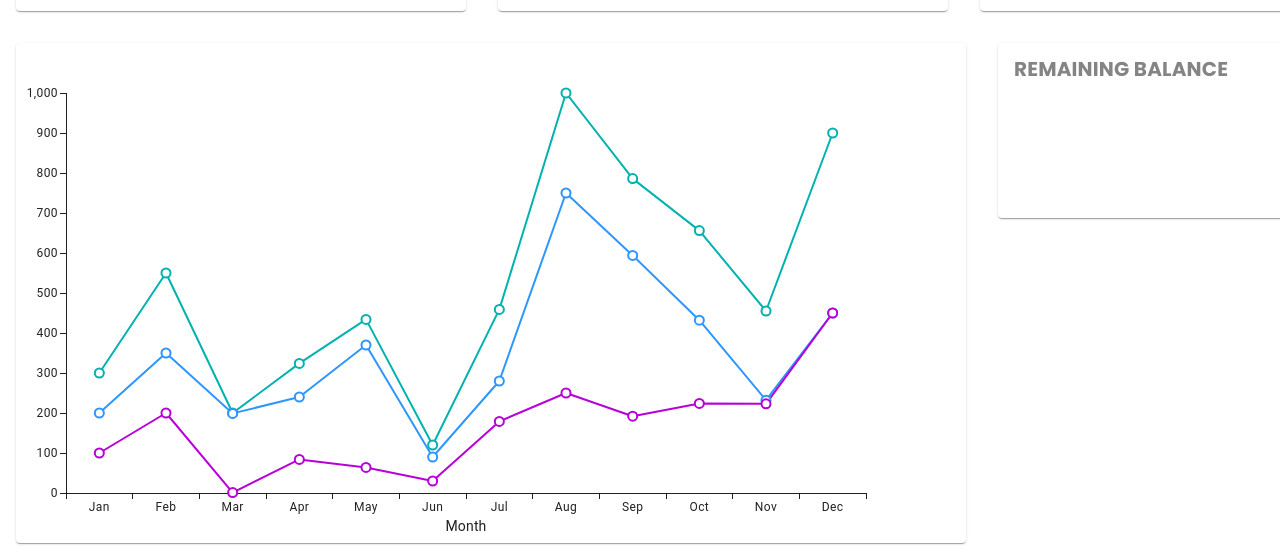
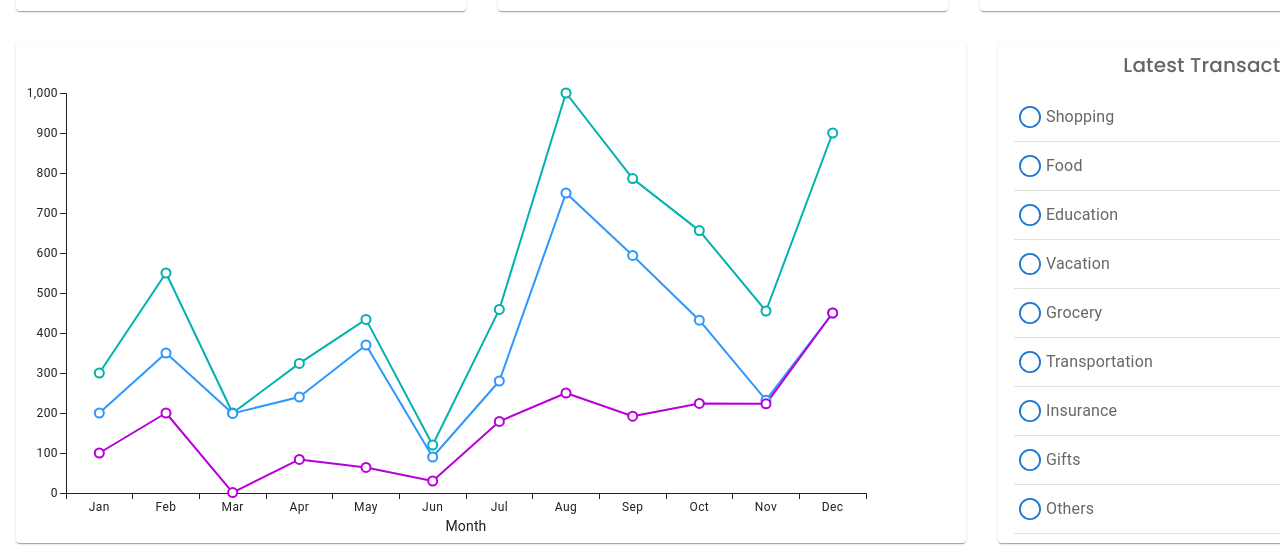
Before and after one commit to anumithasp/expense-tracker, a React (Create React App) app: page /dashboard in a window 1280 px wide. Shown: the part 250-806 px from the top of the page. Built offline with nearby package versions, Linux system fonts and the light colour scheme; no server answers.

Commit message:
dashboard changes

```diff
--- /dev/null
+++ b/src/components/LogDetails/LogDetails.css
@@ -0,0 +1,5 @@
+.transaction-details{
+    h5{
+        padding-top: 10px;
+    }
+}
--- a/src/components/LogDetails/LogDetails.jsx
+++ b/src/components/LogDetails/LogDetails.jsx
@@ -2,17 +2,60 @@ import React from 'react';
 import Paper from '@mui/material/Paper';
 import Box from '@mui/material/Box';
 import { createTheme, ThemeProvider, styled } from '@mui/material/styles';
+import './LogDetails.css';
+import { CircularProgress, Divider, Grid, IconButton, LinearProgress, List, ListItem, ListItemAvatar, ListItemText, Typography } from '@mui/material';
 
 const Item = styled(Paper)(({ theme }) => ({
     ...theme.typography.body2,
     textAlign: 'center',
     color: theme.palette.text.secondary,
-    height: 175,
+    height: 500,
     width : 450,
     lineHeight: '60px'
   }));
 
 const lightTheme = createTheme({ palette: { mode: 'light' } });
+
+const dataSet = [
+    {
+        name: "Shopping",
+        amount: 3000,
+    },
+    {
+        name: "Food",
+        amount: 1500,
+    },
+    {
+        name: "Education",
+        amount: 4000,
+    },
+    {
+        name: "Vacation",
+        amount: 10000,
+    },
+    {
+        name: "Grocery",
+        amount: 3000,
+    },
+    {
+        name: "Transportation",
+        amount: 1000,
+    },
+    {
+        name: "Insurance",
+        amount: 2250,
+    },
+    {
+        name: "Gifts",
+        amount: 500,
+    },
+    {
+        name: "Others",
+        amount: 750,
+    }
+];
+
+
 
 const LogDetails = () => {
   return (
@@ -28,13 +71,28 @@ const LogDetails = () => {
             >
                 <Item key={1} elevation={1}>
                     <div className='transaction'>
-                        <div className='header px-3'>
-                            <h5><b>REMAINING BALANCE</b></h5>
-                            <a href='#'>
-                            See details
-                            </a>
+                        <div className='transaction-details px-3'>
+                            <h5>Latest Transactions</h5>
                         </div>
                     </div>
+                    <Grid item xs={12} md={6}>
+                        <List>
+                        {dataSet.map((category) => (
+                            <div>
+                                <ListItem
+                                    secondaryAction={category.amount}
+                                    >
+                                    <CircularProgress sx={{ padding: '5px' }} size="2rem" variant="determinate" value={100} />
+                                    <ListItemText
+                                        primary={category.name}
+                                    />
+                                    <LinearProgress color="primary" variant="buffer" value={50} />
+                                </ListItem>
+                                <Divider variant="middle" component="li" />
+                            </div>
+                        ))}
+                        </List>
+                    </Grid>
                 </Item>
             </Box>
         </ThemeProvider>
--- a/src/components/SignUp/SignUp.jsx
+++ b/src/components/SignUp/SignUp.jsx
@@ -155,7 +155,7 @@ const SignUp = () => {
         (!input.checkedCode && input.uniqueCode === "") && setIsUniqueCodeValid(false);
       } else {
         if (isNameValid && isEmailValid && !isEmailExist && isPasswordValid){
-          if (!input.checkedCode && isUniqueCodeValid) {
+          if ((!input.checkedCode && isUniqueCodeValid)) {
             axios.post("http://localhost:8080/signup",input).then(
               (response)=>{
                   console.log(response.data);
```
